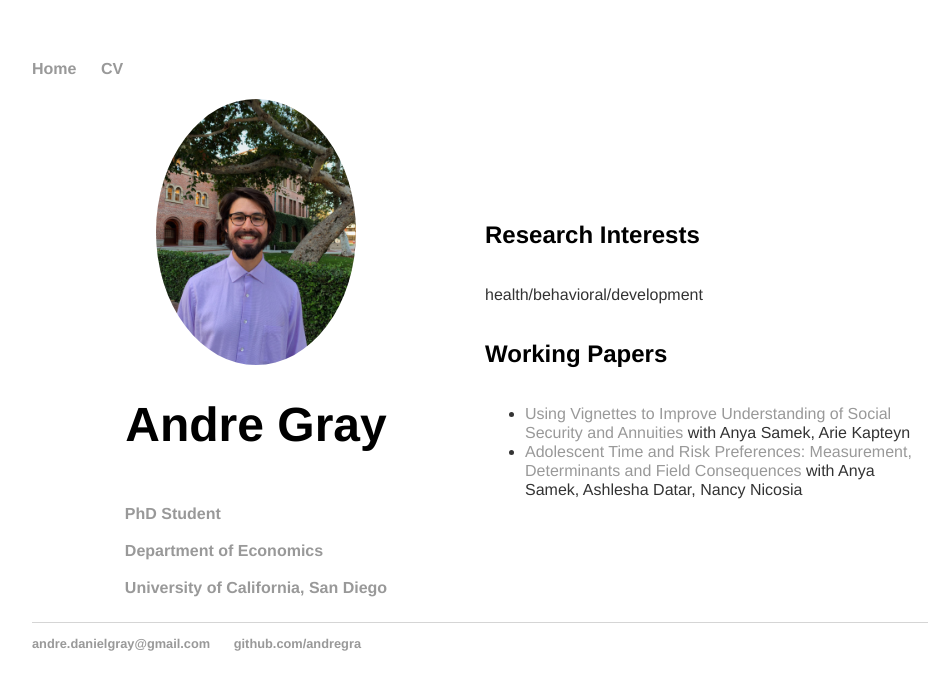
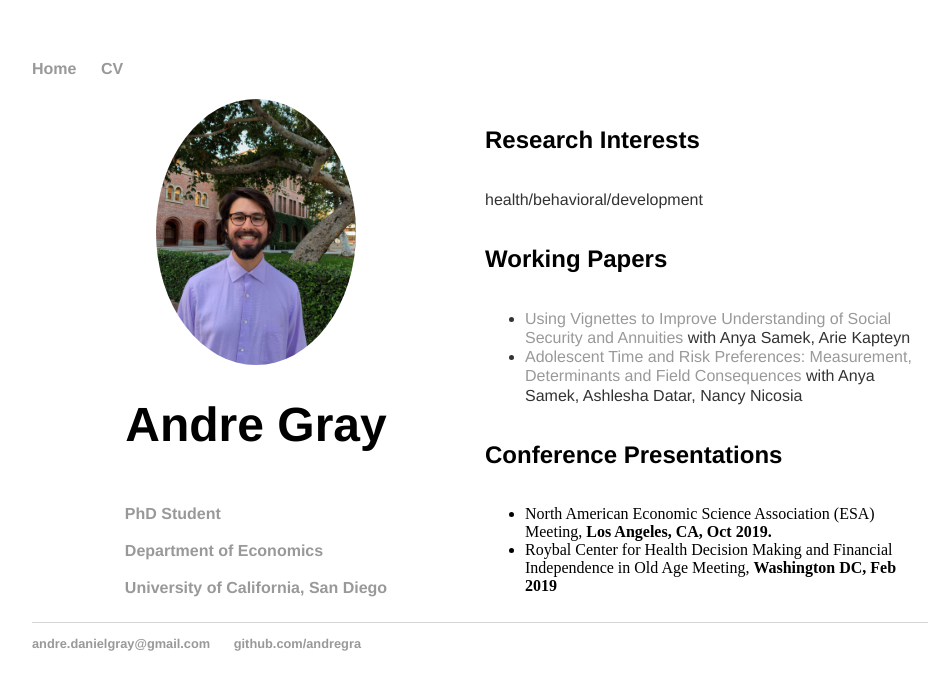
Before and after one commit to andregra/andregra.github.io, a Jekyll site: the page built from index.html, in a window 1280 px wide. Shown: the top 690 px of the page, without its empty margins (160-1102 px from the left). Built offline with Jekyll 4.4.1, drawn with Linux system fonts in a browser that asks for light colours.

Commit message:
Update index.html

```diff
--- a/index.html
+++ b/index.html
@@ -25,5 +25,11 @@ title: Andre Gray
 		<li class="papers"> <a href="https://ssrn.com/abstract=3463495"> Adolescent Time and Risk Preferences:
 		Measurement, Determinants and Field Consequences </a> with Anya Samek, Ashlesha Datar, Nancy Nicosia </li>
 	  	</ul>
+	  <h2> Conference Presentations </h2>
+	  	<ul class="presentations">
+		<li class="presentations"> North American Economic Science Association (ESA) Meeting, <b> Los Angeles, CA, Oct 2019.</b>
+			</li>
+		<li class="presentations">  Roybal Center for Health Decision Making and Financial Independence in Old Age Meeting, <b> Washington DC, Feb 2019 </b>  </li>
+	  	</ul>
     </div>
 </div>
```
